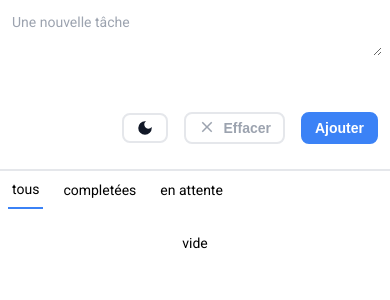
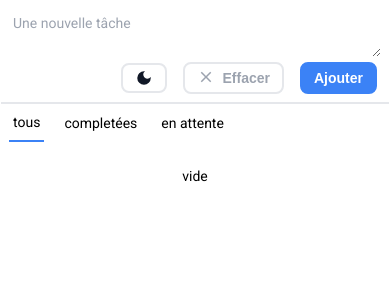
Before and after one commit to marcellinrabe/ny-anio, a React (Vite) app: page / in a window 390 px wide. Shown: the top 300 px of the page. Built offline with nearby package versions, Linux system fonts and the light colour scheme.

Commit message:
wip :fire:

```diff
--- a/src/components/App.jsx
+++ b/src/components/App.jsx
@@ -1,6 +1,4 @@
 import { ListTodoWithStore } from "./TodoList"
-import BreakLine from "./BreakLine"
-import FormWithStore from "./Form"
 import Footer from "./Footer"
 import { useDispatch, useSelector } from "react-redux"
 import { themeSelector } from "../store/theme/themeSelectors"
@@ -37,13 +35,9 @@ export default function App() {
 
   return (
     <div className={theme}>
-        <div className="w-screen h-screen overflow-auto sm:overflow-hidden grid sm:flex sm:items-center sm:justify-center sm:bg-gray-200 dark:bg-slate-800 dark:sm:bg-gray-950 transition-all duration-200">
-            <div className="w-full sm:h-fit sm:max-w-xl sm:grid items-stretch sm:items-center">
-                <div className="bg-white h-full dark:bg-slate-800 sm:h-fit dark:text-white shadow-xl sm:rounded-xl transition-none">
-                    <FormWithStore/>
-                    <BreakLine/>
-                    <ListTodoWithStore/>
-                </div>
+        <div className="w-screen h-screen overflow-hidden grid sm:flex sm:items-center sm:justify-center sm:bg-gray-200 dark:bg-slate-800 dark:sm:bg-gray-950 transition-all duration-200">
+            <div className="w-full sm:h-fit sm:max-w-xl sm:grid sm:items-center">
+                <ListTodoWithStore/>
                 <Footer/>
             </div>
         </div>
--- a/src/components/Form.jsx
+++ b/src/components/Form.jsx
@@ -60,7 +60,7 @@ function Form({onSubmit, theme, onSwitchTheme, error, onError})
         textAreaRef.current.focus()
     }
 
-    return <div className="py-2 mx-2 h-[20vh]">
+    return <div className="py-2 mx-2">
         <form onSubmit={createNewTodo} onKeyDownCapture={onKeyEnter} className="grid h-full">
             <div>
                 <textarea
--- a/src/components/TodoList.jsx
+++ b/src/components/TodoList.jsx
@@ -3,13 +3,20 @@ import PropTypes from "prop-types"
 import { todosSortedByTimeSelector } from "../store/todos/todoSelectors"
 import TodoItem from "./TodoItem"
 import TodoFilters from "./TodoFilters"
+import FormWithStore from "./Form"
+import BreakLine from "./BreakLine"
 
 function TodoList({todos}) {
     const todoList = todos.length === 0 ? null : todos
 
-    return <>
+    return  <div className="flex flex-col h-screen border border-white  bg-white dark:bg-slate-800 sm:h-fit dark:text-white shadow-xl sm:rounded-xl transition-none">
+        <div>
+            <FormWithStore/>
+            <BreakLine/>
             <TodoFilters todosLength={todos.length}/>
-          <div className="p-4 sm:h-64 sm:overflow-auto">
+        </div>
+        <div className="flex-1 overflow-y-auto">
+        <div className="p-4 sm:h-64 overflow-auto">
             <div className="px-2 mx-auto my-2">
             {
                 todoList ? (
@@ -23,10 +30,10 @@ function TodoList({todos}) {
                 )
             }
             </div>
+          </div>
 
         </div>
-
-    </>
+    </div>
 }
 
 TodoList.propTypes = {
```
Lines whose indentation alone changed are shown as unchanged.
